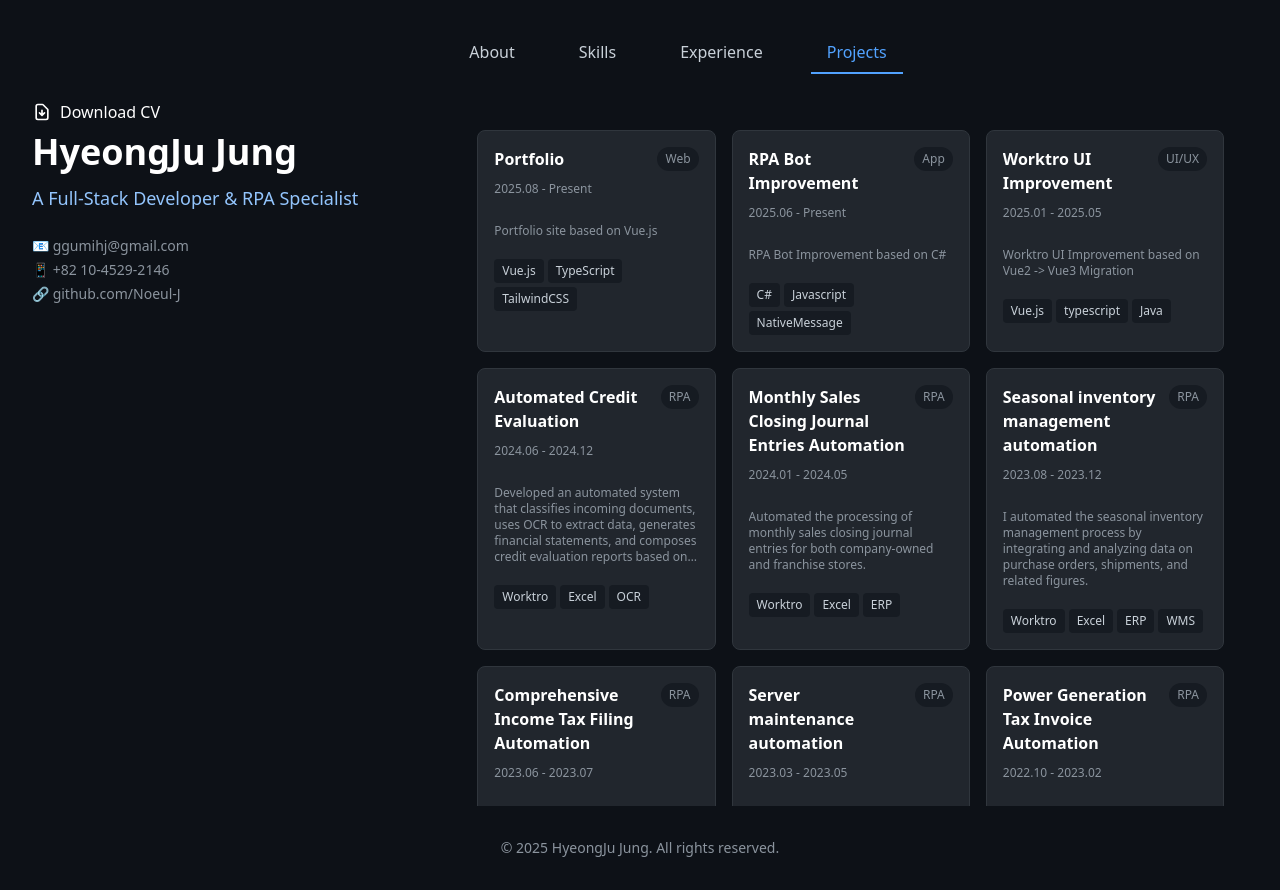
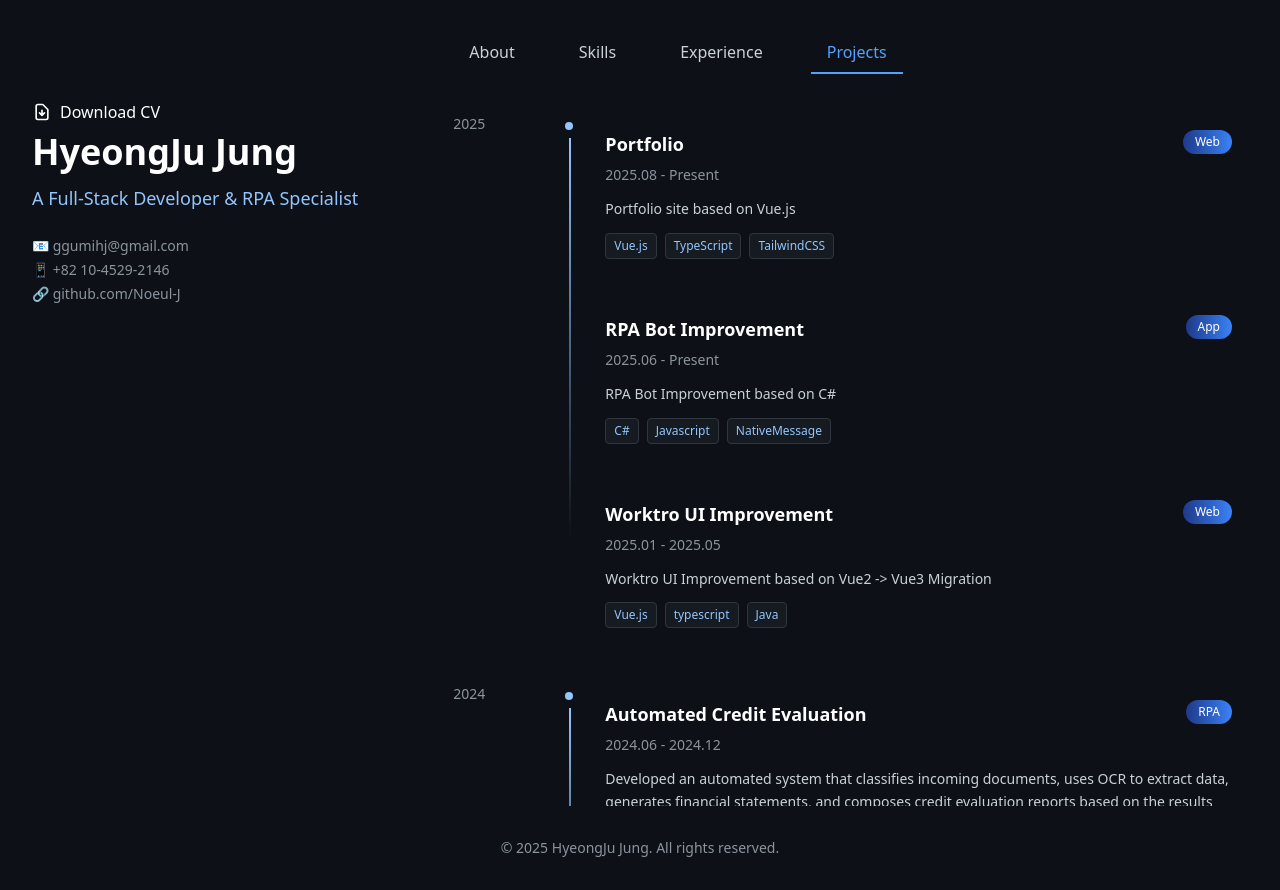
Before and after one commit to Noeul-J/portfolio, a Vue app in the folder frontend/: page /home in a window 1280 px wide. Both pictures are taken after a click on the button "Projects". Built offline with nearby package versions, Linux system fonts and the light colour scheme.

Commit message:
about me 디자인 수정

```diff
--- a/frontend/src/components/ProjectSummary.vue
+++ b/frontend/src/components/ProjectSummary.vue
@@ -1,5 +1,5 @@
 <script setup lang="ts">
-import { ref } from 'vue';
+import { ref, computed } from 'vue';
 import ProjectModal from './ProjectModal.vue';
 
 const selectedProject = ref<Project | null>(null);
@@ -33,7 +33,7 @@ const contents: Project[] = [
   },
   {
     title: "Worktro UI Improvement",
-    category: "UI/UX",
+    category: "Web",
     period: "2025.01 - 2025.05",
     description: "Worktro UI Improvement based on Vue2 -> Vue3 Migration",
     technologies: ["Vue.js", "typescript", "Java"]
@@ -109,36 +109,72 @@ const contents: Project[] = [
     technologies: ["WinAutomation", "vba", "Core Insurance System", "python"]
   }
 ]
+
+// 년도별로 프로젝트 그룹화
+const groupedProjects = computed(() => {
+  const groups: { [key: string]: Project[] } = {};
+
+  contents.forEach(project => {
+    const year = project.period.split('.')[0]; // "2025.08 - Present"에서 "2025" 추출
+    if (!groups[year]) {
+      groups[year] = [];
+    }
+    groups[year].push(project);
+  });
+
+  // 년도별로 정렬 (최신순)
+  return Object.entries(groups)
+    .sort(([a], [b]) => parseInt(b) - parseInt(a))
+    .map(([year, projects]) => ({
+      year,
+      projects: projects.sort((a, b) => {
+        // 같은 년도 내에서는 시작 월로 정렬
+        const aMonth = parseInt(a.period.split('.')[1]);
+        const bMonth = parseInt(b.period.split('.')[1]);
+        return bMonth - aMonth;
+      })
+    }));
+});
 </script>
 
 <template>
-  <section class="p-6">
-    <div class="grid grid-cols-1 md:grid-cols-2 lg:grid-cols-3 gap-4">
-      <div
-        v-for="content in contents"
-        :key="content.title"
-        class="bg-[#21262d] p-4 rounded-lg border border-[#30363d] hover:border-[#58a6ff] transition-colors hover:shadow-lg hover:shadow-[#58a6ff]/20"
-        @click="openModal(content)"
-      >
-        <div class="flex items-start justify-between mb-6">
+  <section class="max-w-4xl relative">
+    <div class="text-left pt-2">
+      <div class="space-y-10">
+        <div v-for="(group, groupIndex) in groupedProjects" :key="group.year" class="flex items-start">
+          <div class="flex-shrink-0 w-24 text-sm text-[#8b949e] font-medium">{{ group.year }}</div>
+          <div class="flex-1 ml-4 relative">
+            <div class="absolute left-0 top-2 w-2 h-2 bg-[#93c5fd] rounded-full"></div>
+            <div v-if="groupIndex < groupedProjects.length - 1"
+                 class="absolute left-1 top-6 w-0.5 bg-gradient-to-b from-[#93c5fd] to-transparent"
+                 :style="{ height: `${(group.projects.length * 120) + 40}px` }"></div>
+            <div class="ml-6 space-y-6">
+              <div v-for="(project, projectIndex) in group.projects" :key="project.title"
+                   class="cursor-pointer hover:bg-[#161b22] p-4 rounded-lg transition-colors duration-200"
+                   @click="openModal(project)">
+                <div class="flex items-start justify-between mb-3">
                   <div class="flex-1">
-            <h3 class="text-base font-semibold text-white mb-1 line-clamp-2">{{ content.title }}</h3>
-            <span class="text-[#8b949e] text-xs">{{ content.period }}</span>
+                    <h3 class="text-lg font-bold text-white mb-1 hover:text-[#93c5fd] transition-colors">{{ project.title }}</h3>
+                    <span class="text-[#8b949e] text-sm">{{ project.period }}</span>
                   </div>
-          <span class="bg-[#161b22] text-[#8b949e] px-2 py-1 rounded-full text-xs ml-2 flex-shrink-0">{{ content.category }}</span>
+                  <span class="bg-gradient-to-r from-[#1e3a8a] to-[#3b82f6] text-white px-3 py-1 rounded-full text-xs ml-2 flex-shrink-0 font-medium">{{ project.category }}</span>
                 </div>
-        <p class="text-[#8b949e] text-xs mb-5 line-clamp-3">{{ content.description }}</p>
-        <div class="flex gap-1 flex-wrap">
+                <p class="text-[#c9d1d9] text-sm mb-3 leading-relaxed">{{ project.description }}</p>
+                <div class="flex gap-2 flex-wrap">
                   <span
-            v-for="tech in content.technologies.slice(0, 5)"
+                    v-for="tech in project.technologies.slice(0, 4)"
                     :key="tech"
-            class="bg-[#161b22] text-[#c9d1d9] px-2 py-1 rounded text-xs"
+                    class="bg-[#161b22] text-[#93c5fd] px-2 py-1 rounded text-xs border border-[#30363d]"
                   >
                     {{ tech }}
                   </span>
-          <span v-if="content.technologies.length > 5" class="text-[#8b949e] text-xs px-1 py-1">
-            +{{ content.technologies.length - 5 }}
+                  <span v-if="project.technologies.length > 4" class="text-[#8b949e] text-xs px-1 py-1">
+                    +{{ project.technologies.length - 4 }}
                   </span>
+                </div>
+              </div>
+            </div>
+          </div>
         </div>
       </div>
     </div>
--- a/frontend/src/components/about.vue
+++ b/frontend/src/components/about.vue
@@ -1,17 +1,65 @@
 <template>
-    <section class="max-w-4xl">
-        <div class="space-y-6 text-[#c9d1d9] leading-relaxed">
-            <p class="text-lg font-medium">I'm a developer who thrives at the intersection of logic and impact.</p>
+  <section class="max-w-4xl">
+    <div class="space-y-8">
+      <!-- 메인 인트로 -->
+      <div class="bg-[#21262d] p-6 rounded-lg border border-[#30363d]">
+        <h2 class="text-2xl font-bold bg-gradient-to-r from-[#93c5fd] to-[#60a5fa] bg-clip-text text-transparent mb-4">
+          About Me
+        </h2>
+        <p class="text-lg font-medium text-white leading-relaxed">
+          I'm a developer who thrives at the intersection of logic and impact.
+        </p>
+      </div>
 
-            <p>With a strong foundation in automation and a deep interest in building scalable web applications, I take pride in solving real-world problems through clean and thoughtful code.</p>
+      <!-- 주요 내용 -->
+      <div class="space-y-6">
+        <div class="bg-[#21262d] p-6 rounded-lg border border-[#30363d] hover:border-[#93c5fd] transition-colors duration-300">
+          <h3 class="text-lg font-semibold text-[#93c5fd] mb-3">Background & Expertise</h3>
+          <p class="text-[#c9d1d9] leading-relaxed">
+            With a strong foundation in automation and a deep interest in building scalable web applications, I take pride in solving real-world problems through clean and thoughtful code.
+          </p>
+        </div>
 
-            <p>My background includes years of experience in process automation (RPA) and backend development, where I've worked closely with cross-functional teams to streamline operations and build internal tools that matter.</p>
+        <div class="bg-[#21262d] p-6 rounded-lg border border-[#30363d] hover:border-[#93c5fd] transition-colors duration-300">
+          <h3 class="text-lg font-semibold text-[#93c5fd] mb-3">Professional Journey</h3>
+          <p class="text-[#c9d1d9] leading-relaxed">
+            My background includes years of experience in process automation (RPA) and backend development, where I've worked closely with cross-functional teams to streamline operations and build internal tools that matter.
+          </p>
+        </div>
 
-            <p>Recently, I've shifted my focus to frontend development using Vue.js, TypeScript, and Tailwind CSS, exploring how great UX and maintainable architecture go hand in hand.</p>
+        <div class="bg-[#21262d] p-6 rounded-lg border border-[#30363d] hover:border-[#93c5fd] transition-colors duration-300">
+          <h3 class="text-lg font-semibold text-[#93c5fd] mb-3">Current Focus</h3>
+          <p class="text-[#c9d1d9] leading-relaxed">
+            Recently, I've shifted my focus to frontend development using Vue.js, TypeScript, and Tailwind CSS, exploring how great UX and maintainable architecture go hand in hand.
+          </p>
+        </div>
 
-            <p>What excites me most is designing business logic that truly reflects a product's purpose — whether that means architecting a data pipeline, crafting a custom API, or translating a fuzzy requirement into something that actually works.</p>
+        <div class="bg-[#21262d] p-6 rounded-lg border border-[#30363d] hover:border-[#93c5fd] transition-colors duration-300">
+          <h3 class="text-lg font-semibold text-[#93c5fd] mb-3">What Drives Me</h3>
+          <p class="text-[#c9d1d9] leading-relaxed">
+            What excites me most is designing business logic that truly reflects a product's purpose — whether that means architecting a data pipeline, crafting a custom API, or translating a fuzzy requirement into something that actually works.
+          </p>
+        </div>
 
-            <p>Outside of work, I'm passionate about learning, whether that's picking up a new language (currently improving my Japanese), exploring digital design, or studying cognitive science.</p>
+        <div class="bg-[#21262d] p-6 rounded-lg border border-[#30363d] hover:border-[#93c5fd] transition-colors duration-300">
+          <h3 class="text-lg font-semibold text-[#93c5fd] mb-3">Beyond Work</h3>
+          <p class="text-[#c9d1d9] leading-relaxed">
+            Outside of work, I'm passionate about learning, whether that's picking up a new language (currently improving my Japanese), exploring digital design, or studying cognitive science.
+          </p>
         </div>
-    </section>
+      </div>
+
+      <!-- 기술 스택 하이라이트 -->
+      <div class="bg-gradient-to-r from-[#1e3a8a] to-[#3b82f6] p-6 rounded-lg">
+        <h3 class="text-lg font-semibold text-white mb-4">Core Technologies</h3>
+        <div class="flex flex-wrap gap-3">
+          <span class="bg-white/20 text-white px-3 py-1 rounded-full text-sm font-medium">Vue.js</span>
+          <span class="bg-white/20 text-white px-3 py-1 rounded-full text-sm font-medium">TypeScript</span>
+          <span class="bg-white/20 text-white px-3 py-1 rounded-full text-sm font-medium">RPA</span>
+          <span class="bg-white/20 text-white px-3 py-1 rounded-full text-sm font-medium">Automation</span>
+          <span class="bg-white/20 text-white px-3 py-1 rounded-full text-sm font-medium">Web Development</span>
+        </div>
+      </div>
+    </div>
+  </section>
 </template>
```
Lines whose indentation alone changed are shown as unchanged.
